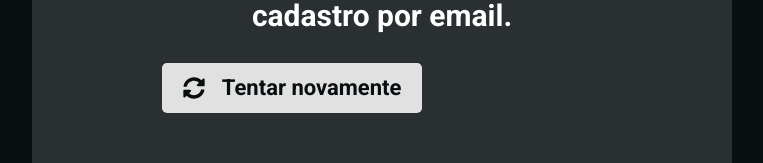
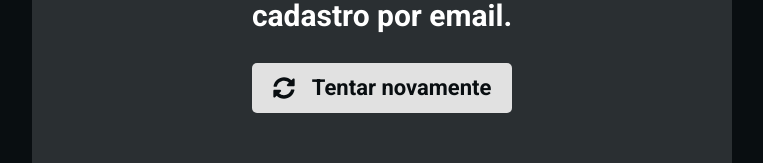
Before and after one commit to gustavodaltoe/MyFit, a React (Create React App) app in the folder web/: page /confirmation in a window 1280 px wide. Shown: the part 407-570 px from the top of the page, without its empty margins (258-1021 px from the left). Built offline with nearby package versions, Linux system fonts and the light colour scheme; the HTML template or start-up script is replaced by a standard one.

Commit message:
centralizando botão de confirmation

```diff
--- a/web/src/pages/Confirmation/styles.scss
+++ b/web/src/pages/Confirmation/styles.scss
@@ -14,7 +14,6 @@
 			font-size: 2.2rem;
 			transition: .2s ease;
 			cursor: pointer;
-			margin-top: 3rem;
 			font-weight: bold;
 			font-size: 22px;
 			line-height: 26px;
@@ -22,6 +21,7 @@
 			display: flex;
 			align-items: center;
 			justify-content: space-around;
+			margin: 3rem auto 0;
 		}
 		&:hover {
 			background-color: #6e6d6e;
```
